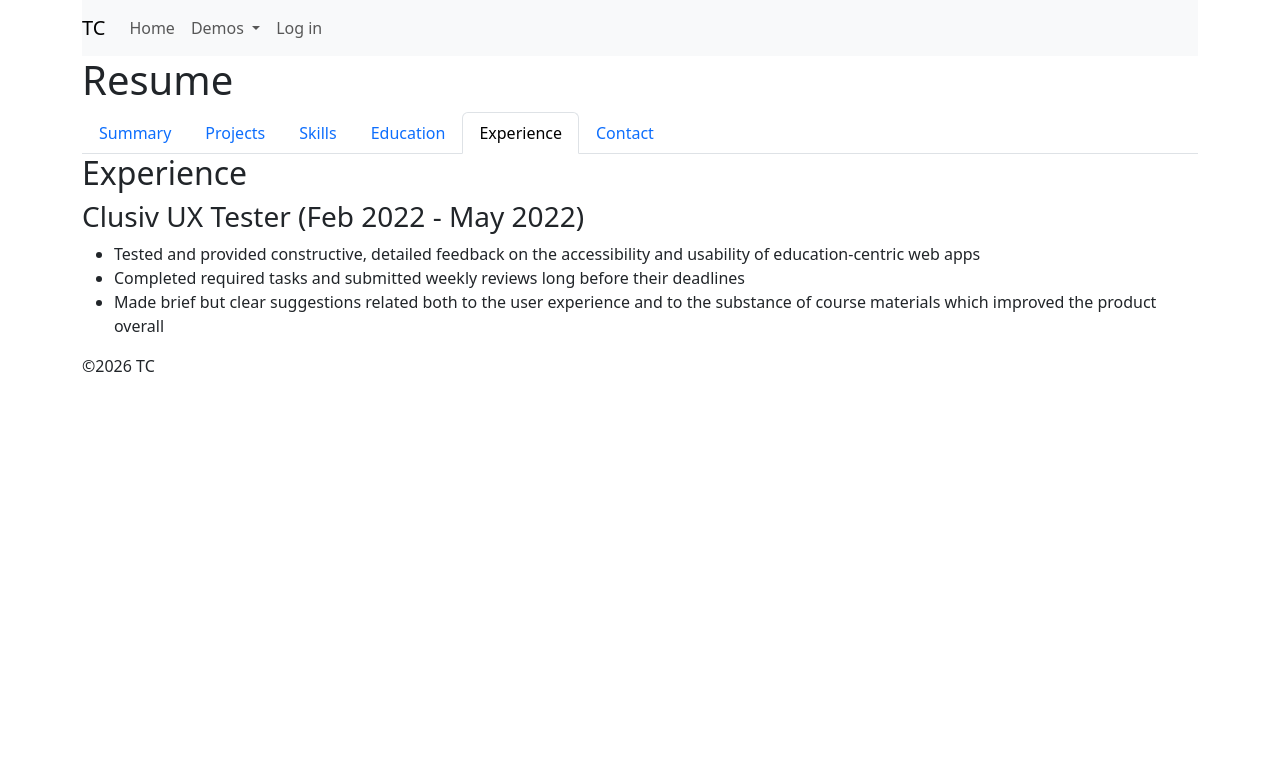
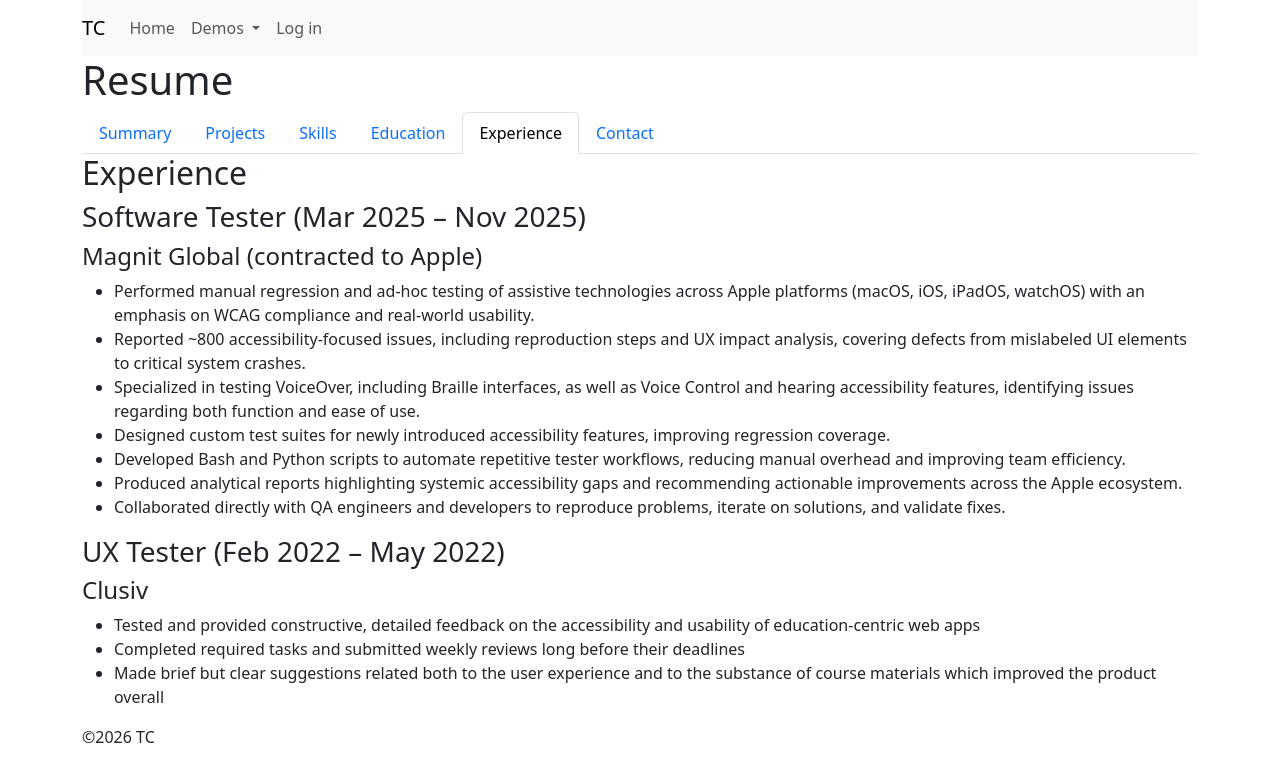
Before and after one commit to truthless-dev/Portfolio_Website, a Django app: page / in a window 1280 px wide, after a click on "Experience". Shown: the top 782 px of the page. Run offline with Django 5.2, Linux system fonts and the light colour scheme.

Commit message:
Update experience

```diff
--- a/resume/templates/resume/experience.html
+++ b/resume/templates/resume/experience.html
@@ -1,5 +1,17 @@
 <h2>Experience</h2>
-<h3>Clusiv UX Tester (Feb 2022 - May 2022)</h3>
+<h3>Software Tester (Mar 2025 &ndash; Nov 2025)</h3>
+<h4>Magnit Global (contracted to Apple)</h4>
+<ul>
+ <li>Performed manual regression and ad-hoc testing of assistive technologies across Apple platforms (macOS, iOS, iPadOS, watchOS) with an emphasis on WCAG compliance and real-world usability.</li>
+ <li>Reported ~800 accessibility-focused issues, including reproduction steps and UX impact analysis, covering defects from mislabeled UI elements to critical system crashes.</li>
+ <li>Specialized in testing VoiceOver, including Braille interfaces, as well as Voice Control and hearing accessibility features, identifying issues regarding both function and ease of use.</li>
+ <li>Designed custom test suites for newly introduced accessibility features, improving regression coverage.</li>
+ <li>Developed Bash and Python scripts to automate repetitive tester workflows, reducing manual overhead and improving team efficiency.</li>
+ <li>Produced analytical reports highlighting systemic accessibility gaps and recommending actionable improvements across the Apple ecosystem.</li>
+ <li>Collaborated directly with QA engineers and developers to reproduce problems, iterate on solutions, and validate fixes.</li>
+</ul>
+<h3>UX Tester (Feb 2022 &ndash; May 2022)</h3>
+<h4>Clusiv</h4>
 <ul>
  <li>Tested and provided constructive, detailed feedback on the accessibility and usability of education-centric web apps</li>
  <li>Completed required tasks and submitted weekly reviews long before their deadlines</li>
```
